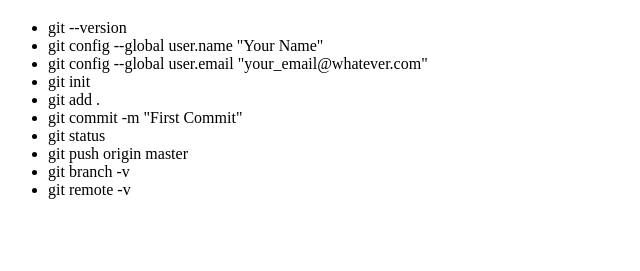
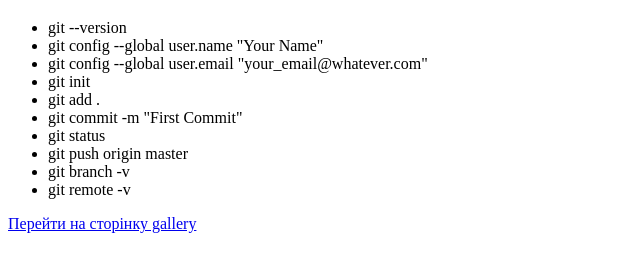
Before and after one commit to Masha8991/Homework4, a plain HTML site: page index.html in a window 1280 px wide. Shown: the part 225-496 px from the top of the page, without its empty margins (0-640 px from the left). Drawn offline with Linux system fonts and the light colour scheme.

Commit message:
Add a link to go to the gallery.html page

```diff
--- a/index.html
+++ b/index.html
@@ -36,5 +36,6 @@
     <li>git branch -v</li>
     <li>git remote -v</li>
   </ul>
+  <a href="gallery.html">Перейти на сторінку gallery</a>
 </body>
 </html>
```
